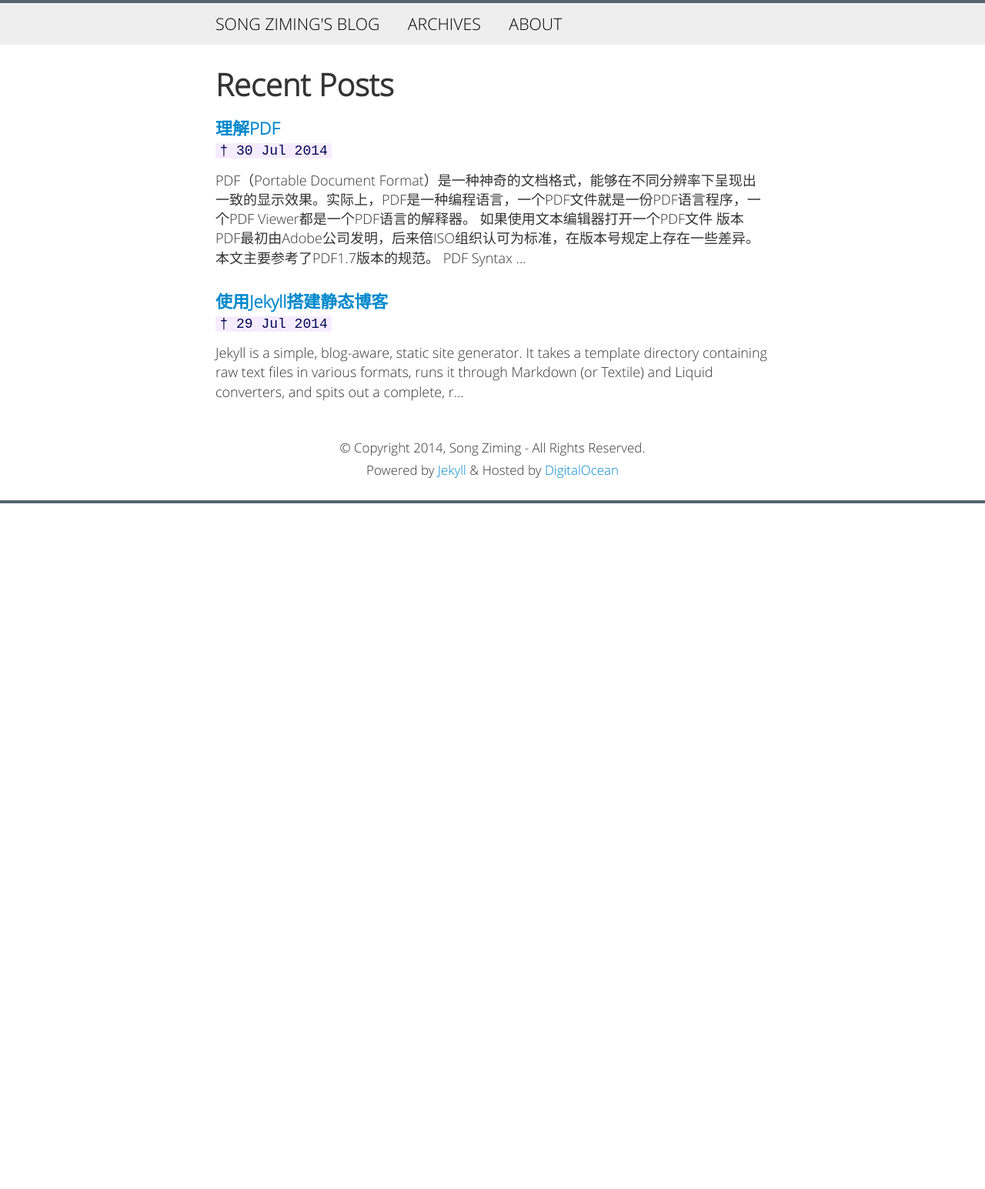
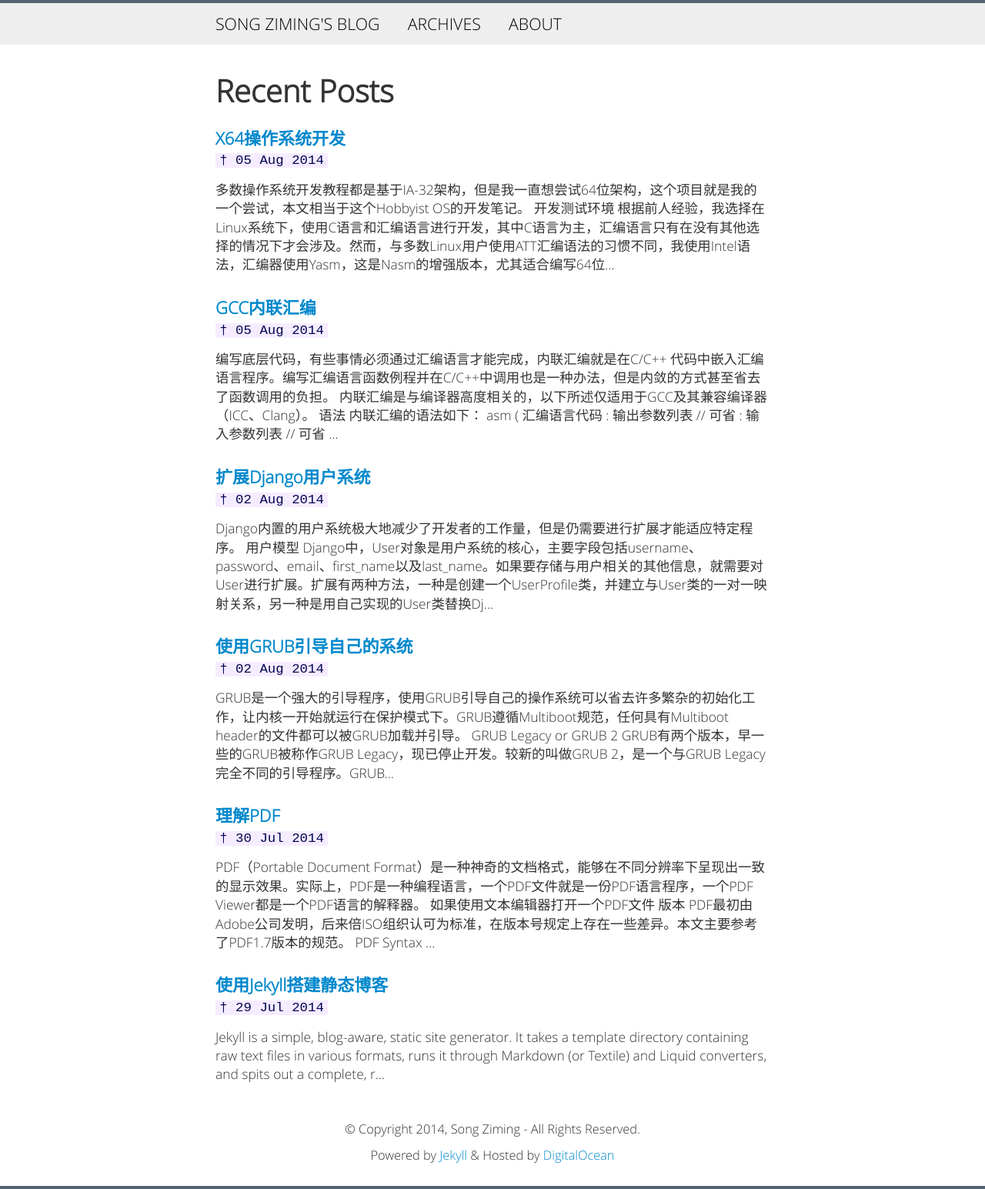
Before and after one commit to jianhanglin/blog, a Jekyll site: the page built from index.html, in a window 1280 px wide. Shown: the whole page at 77% size. Built offline with Jekyll 4.4.1, drawn with Linux system fonts in a browser that asks for light colours; Markdown is read by kramdown in place of the engine named in the settings; the list of posts is cut into pages by our own code; before the commit the page ends 900 px from its top, so only the background shows below that.

Commit message:
New posts and minor style modifications.

```diff
--- /dev/null
+++ b/_posts/2014-08-02-boot-os-using-grub.md
@@ -0,0 +1,109 @@
+---
+layout: post
+title: 使用GRUB引导自己的系统
+---
+GRUB是一个强大的引导程序，使用GRUB引导自己的操作系统可以省去许多繁杂的初始化工作，让内核一开始就运行在保护模式下。GRUB遵循Multiboot规范，任何具有Multiboot header的文件都可以被GRUB加载并引导。
+
+### GRUB Legacy or GRUB 2
+
+GRUB有两个版本，早一些的GRUB被称作GRUB Legacy，现已停止开发。较新的叫做GRUB 2，是一个与GRUB Legacy**完全不同**的引导程序。GRUB 2的功能强大一些，但是用于引导自己的系统，还是GRUB Legacy更容易配置。
+
+### 引导过程
+
+计算机开机或重置时，首先执行的是加电自检（Power On Self Test，POST）过程，其中就包括检索可引导设备。现代计算机通常允许用户手动设定设备引导顺序，BIOS会按照这个顺序逐一查找可引导的设备。
+
+判断一个设备是否可引导，标志就是这个设备第一个扇区的最后两个字节，如果第511个字节是`0x55`，第512个字节是`0xAA`，那么BIOS就认为这是一个可以引导的设备，并将这个设备的第一个扇区加载到内存地址`0x0000:0x7c00`处（实模式），然后跳转到那里开始执行，这个扇区也叫做引导扇区。
+
+引导扇区空间有限，因此大多数引导程序都会使用多级引导，即利用引导扇区加载第二级引导程序，再用第二级引导程序加载第三级……最终将内核载入内存，完成一些初始化操作并开始执行内核。
+
+### Multiboot规范
+
+Multiboot规范是GRUB所遵循的标准，要让内核镜像能够通过GRUB引导，就必须符合Multiboot规范。根据规范，内核镜像中必须包含一个名为Multiboot Header的数据结构，格式如下表所示：
+
+| 偏移 | 类型 | 字段名称 |
+|:------:|:----:|:-------:|
+| 0 | uint32 | magic |
+| 4 | uint32 | flags |
+| 8 | uint32 | checksum |
+| 12 | uint32 | header\_addr |
+| 16 | uint32 | load\_addr |
+| 20 | uint32 | load\_end\_addr |
+| 24 | uint32 | bss\_end\_addr |
+| 28 | uint32 | entry\_addr |
+| 32 | uint32 | mode_type |
+| 36 | uint32 | width |
+| 40 | uint32 | height |
+| 44 | uint32 | depth |
+
+具体字段的描述请参见[Multiboot规范](http://www.gnu.org/software/grub/manual/multiboot/multiboot.html#Specification)，这里要注意的是，Multiboot Header必须是4字节对齐的，且这个数据结构的第一个双字必须出现在镜像文件前8K字节内。
+
+Multiboot规范中说，如果镜像文件是ELF格式，则不必提供地址信息（即\*\_addr字段）。然而，使用ELF固然方便，但也有很多限制，内核最理想的格式仍然是纯二进制。
+
+### Linker Script
+
+通过LD链接脚本，可以指定内核镜像在内存中的布局，同时提供相关位置信息给其他源程序，下面就是一个链接脚本
+
+~~~ {.ld}
+OUTPUT_FORMAT(binary)
+SECTIONS {
+    . = 1M;
+    .text : ALIGN(4) {
+        seg_text_start_addr = .;
+        *(.bootstrap)
+        *(.text)
+        seg_text_end_addr = .;
+    } = 0x90
+    .data : ALIGN(4) {
+        seg_data_start_addr = .;
+        *(.rodata);
+        *(.data);
+        seg_data_end_addr = .;
+    } = 0x90
+    .bss : ALIGN(4) {
+        seg_bss_start_addr = .;
+        *(COMMON);
+        *(.bss);
+        seg_bss_end_addr = .;
+    } = 0x90
+}
+~~~
+
+这个脚本首先指定输出格式为二进制格式，然后设置起始地址为1M，顺序定义代码段、数据段，以及BSS段，同时用符号记录各个段的起止地址，这些符号可以再C语言、汇编语言的程序中引用。
+
+### Header in Assembly
+
+上面的链接脚本中，使用了一个名为`bootstrap`的节，这就是定义Multiboot header的节，汇编代码如下（NASM格式）：
+
+~~~ {.assembly}
+extern seg_data_end_addr
+extern seg_bss_end_addr
+
+MB1_MAGIC equ 0x1BADB002
+MB1_FLAGS equ 1<<0|1<<1|1<<16
+MB1_CHECK equ -(MB1_MAGIC+MB1_FLAGS)
+
+[section .bootstrap]
+[bits 32]
+
+multiboot_start:
+        jmp     multiboot_entry
+
+ALIGN 4
+multiboot_header:
+        dd      MB1_MAGIC
+        dd      MB1_FLAGS
+        dd      MB1_CHECK
+
+        dd      multiboot_header    ; header_addr
+        dd      multiboot_start     ; load_addr
+        dd      seg_data_end_addr   ; load_end_addr
+        dd      seg_bss_end_addr    ; bss_end_addr
+        dd      multiboot_entry     ; entry_addr
+
+multiboot_entry:
+        ;; code goes here
+~~~
+
+### 制作可引导软盘镜像
+
+内核准备好之后，需要复制到一个安装了GRUB的存储器上在能用来启动计算机。最简单的方式就是找一个预装了GRUB的镜像，使用`mount`命令挂载，复制内核文件，编辑`menu.lst`并解除挂载即可。这个可引导镜像就可以用在虚拟机上进行测试了。
--- /dev/null
+++ b/_posts/2014-08-02-extending-django-user-system.md
@@ -0,0 +1,43 @@
+---
+layout: post
+title: 扩展Django用户系统
+---
+Django内置的用户系统极大地减少了开发者的工作量，但是仍需要进行扩展才能适应特定程序。
+
+### 用户模型
+
+Django中，User对象是用户系统的核心，主要字段包括username、password、email、first\_name以及last\_name。如果要存储与用户相关的其他信息，就需要对User进行扩展。扩展有两种方法，一种是创建一个UserProfile类，并建立与User类的一对一映射关系，另一种是用自己实现的User类替换Django用户系统中默认的User类。
+
+### 扩展已有的User模型
+
+如果使用这种方法，数据库中将会有两个表，一张表存储基本用户信息，另一张表存储用户的额外信息，并通过一对一关系与基本用户信息表关联起来。下面的代码创建了UserProfile类，用来存储用户的额外信息：
+
+~~~ {.python}
+from django.db import models
+from django.contrib.auth.models import User
+
+class UserProfile(models.Model):
+    user = models.OneToOneField(User)   # 建立与User模型的一对一映射
+    signature = models.CharField(max_length=200)
+    # other attributes ...
+~~~
+
+这样，每次创建User对象的时候，都要手动创建UserProfile对象，因为UserProfile只是一个普通的Django模型而已。
+
+### 替换默认的User模型
+
+另一种方法是使用自己实现的User类替换默认的User类，例如在应用user_system中实现了User类，可以在工程的settings.py文件中进行如下设置：
+
+~~~ {.python}
+AUTH_USER_MODEL = 'user_system.User'
+~~~
+
+需要注意的是，这样做会改变数据表结构，因此替换默认的User之后需要执行`./manage.py syncdb`来同步数据库。另外，由于替换了默认的User模型，代码中不能再使用`django.contrib.auth.models.User`，而应使用`django.contrib.auth.get_user_model()`来引用。
+
+自己实现User模型，需要至少提供Django内置User所具有的属性和方法，因此最简洁的方法是继承`django.contrib.auth.models.AbstractBaseUser`类，下面是一个自定义User模型的实例：
+
+~~~ {.python}
+from django.contrib.auth.models import AbstractBaseUser
+class Account(AbstractBaseUser):
+
+~~~
--- /dev/null
+++ b/_posts/2014-08-05-gcc-inline-assembly.md
@@ -0,0 +1,53 @@
+---
+layout: post
+title: GCC内联汇编
+---
+编写底层代码，有些事情必须通过汇编语言才能完成，内联汇编就是在C/C++
+代码中嵌入汇编语言程序。编写汇编语言函数例程并在C/C++中调用也是一种办法，但是内敛的方式甚至省去了函数调用的负担。
+
+内联汇编是与编译器高度相关的，以下所述仅适用于GCC及其兼容编译器（ICC、Clang）。
+
+### 语法
+
+内联汇编的语法如下：
+
+~~~ {.c}
+asm ( 汇编语言代码
+    : 输出参数列表     // 可省
+    : 输入参数列表     // 可省
+    : 变更寄存器列表   // 可省
+);
+~~~
+
+首先是一个`asm`关键字（C99环境中asm不是关键字，需使用`-std=gnu99`，或将`asm`换成`__asm__`），其次是汇编语言代码，这是一个包含了汇编代码的字符串，默认使用ATT格式，但是寄存器的前缀`%`要换成`%%`，例如：
+
+~~~ {.c}
+asm ("movl %%eax, %%ebx");
+~~~
+
+内联汇编的强大之处在于可以利用C/C++代码中的变量，例如下面的代码，实现了从`a`到`b`的赋值：
+
+~~~ {.c}
+int a = 10, b;
+asm ("movl %1, %%eax;
+      movl %%eax, %0;"
+    :"=r"(b)    // 输出
+    :"r"(a)     // 输入
+    :"%eax"     // 变更的寄存器
+);
+~~~
+
+汇编代码中的`%0`引用第一个参数，`%1`引用第二个参数。
+
+### 参数
+
+上面例子中，指定了`a`为输入参数，`b`为输出参数，`eax`为改变的寄存器。指定输入输出参数时，字符串中的字母常量表示该参数存放在何处（约束），常见取值有：
+
+| 约束 | 含义 |
+|:----:|:----:|
+| `g` | 任意位置 |
+| `r` | 寄存器 |
+| `N` | 常数 |
+| `a` | eax寄存器 |
+
+输出参数若包含等号，则说明该参数是只写的，如果参数既是输入又是输出，则应该在输出参数列表中指定，并且不包含等号。
--- /dev/null
+++ b/_posts/2014-08-05-x64-os-dev.md
@@ -0,0 +1,457 @@
+---
+layout: post
+title: X64操作系统开发
+---
+> 多数操作系统开发教程都是基于IA-32架构，但是我一直想尝试64位架构，这个项目就是我的一个尝试，本文相当于这个Hobbyist OS的开发笔记。
+
+### 开发测试环境
+
+根据前人经验，我选择在Linux系统下，使用C语言和汇编语言进行开发，其中C语言为主，汇编语言只有在没有其他选择的情况下才会涉及。然而，与多数Linux用户使用ATT汇编语法的习惯不同，我使用Intel语法，汇编器使用Yasm，这是Nasm的增强版本，尤其适合编写64位代码。C语言编译器使用Clang，理论上与GCC兼容，但是错误报告更加友好，而且据说优化效果胜过GCC。
+
+内核编译为纯二进制格式，使用GRUB（Legacy）引导，这样就避免了手动编写引导扇区的麻烦。系统测试使用QEMU虚拟机，引导软盘镜像启动。
+
+自动化构建工具GNUmake用来编译整个项目，Makefile是手动编写而非自动生成的。Makefile自动发现所有的源代码文件，根据后缀名不同分为不同类型执行不同编译操作，最终链接成统一的`kernel.bin`。
+
+~~~ {.makefile}
+# directories
+SRCDIRS :=  x64 kernel library
+INCDIRS :=  include
+BLDDIR  :=  build
+
+# search files using suffix
+SOURCES :=  $(foreach DIR, $(SRCDIRS), $(wildcard $(DIR)/*.asm $(DIR)/*.c))
+HEADERS :=  $(foreach DIR, $(INCDIRS), $(wildcard $(DIR)/*.h))
+OBJECTS :=  $(foreach OBJECT, $(patsubst %.asm, %.asm.o, \
+                $(patsubst %.c, %.c.o, $(SOURCES))), $(BLDDIR)/$(OBJECT))
+TARGET  :=  $(BLDDIR)/kernel.bin
+FLOPPY  :=  fd.img
+
+# toolchain
+AS	:=	yasm
+AFLAGS	:=	-f elf64
+CC	:=	clang
+CFLAGS	:=	-c -std=c99 -I $(INCDIRS) \
+		-ffreestanding -fno-builtin -nostdlib -nostdinc \
+		-mcmodel=large -mno-mmx -mno-sse -mno-sse2 -mno-sse3 -mno-3dnow \
+		-Wall -Wextra
+LD	:=	ld
+LFLAGS	:=	-T link.lds
+
+# pseudo-targets
+.PHONY	:=	bin write run all clean
+
+bin:	$(TARGET)
+
+# This command needs to be run as root.
+write:	$(TARGET) $(FLOPPY)
+	mount $(FLOPPY) /mnt
+	cp $(TARGET) /mnt
+	umount /mnt
+
+run:	$(FLOPPY)
+	qemu-system-x86_64 -m 32 -smp 2 -fda $(FLOPPY)
+
+all:    build write run
+
+clean:
+	- rm $(OBJECTS) $(TARGET)
+
+$(TARGET):	$(OBJECTS) link.lds
+	mkdir -p $(@D)
+	$(LD) $(LFLAGS) -o $@ $^
+
+$(BLDDIR)/%.asm.o:	%.asm
+	mkdir -p $(@D)
+	$(AS) $(AFLAGS) -o $@ $<
+
+$(BLDDIR)/%.c.o:	%.c $(HEADERS)
+	mkdir -p $(@D)
+	$(CC) $(CFLAGS) -o $@ $<
+~~~
+
+### 一个可以开机的“OS”
+
+开发的第一步，就是做一个能够引导的内核。前文说到，我使用GRUB作为引导器，要让GRUB能够引导自己的操作系统内核，那么内核镜像就必须满足GRUB的要求。GRUB遵循的是Multiboot Specification，根据此规范，内核镜像必须包含Multiboot Header结构。
+
+Multiboot Header中需要内核的一些信息，如内核加载到的内存地址，内核在内存中的结束位置，BSS段的结束位置，相当于编写这个内核的同时就要知道内核编译之后的大小，解决方法就是让链接器重定位的时候完成。
+
+Linux工具链中的链接器ld有一个非常有用的功能，那就是可以通过脚本控制链接器的行为，下面就是该系统使用的ld链接脚本：
+
+~~~ {.ld}
+OUTPUT_FORMAT(binary)
+
+SECTIONS {
+    . = 1M;
+    kernel_load_addr = .;
+    .text : ALIGN(4) {
+        seg_text_start_addr = .;
+        *(.bootstrap)
+        *(.text)
+        seg_text_end_addr = .;
+    } = 0x90
+    .data : ALIGN(4) {
+        seg_data_start_addr = .;
+        *(.rodata)
+        *(.data)
+        seg_data_end_addr = .;
+    } = 0x90
+    .bss : ALIGN(4) {
+        seg_bss_start_addr = .;
+        *(COMMON)
+        *(.bss)
+        seg_bss_end_addr = .;
+    } = 0x90
+}
+~~~
+
+这个脚本首先指定输出格式为纯二进制格式，然后设置起始地址为1M，也就是内核将会加载到物理内存地址1M位置处（因为1M以下的内存千疮百孔，最好别动）。另外还定义了若干section，将每个section的起始地址、结束地址记录在了变量中，这些变量（确切地说应该是符号）在C语言、汇编语言的程序中是可以引用的，这样就能知道内核在内存中的布局了。
+
+Multiboot Header在汇编程序boot.asm中提供，代码如下：
+
+~~~ {.assembly}
+extern kernel_load_addr
+extern seg_data_end_addr
+extern seg_bss_end_addr
+
+MB1_MAGIC equ 0x1badb002
+MB1_FLAGS equ 1<<0|1<<1|1<<16
+MB1_CHECK equ -(MB1_MAGIC+MB1_FLAGS)
+
+[section .bootstrap]
+[BITS 32]
+        jmp     multiboot_entry
+
+ALIGN 4
+multiboot_header:
+        dd      MB1_MAGIC
+        dd      MB1_FLAGS
+        dd      MB1_CHECK
+
+        dd      multiboot_header        ; header addr
+        dd      kernel_load_addr        ; load addr
+        dd      seg_data_end_addr       ; load end addr
+        dd      seg_bss_end_addr        ; bss end addr
+        dd      multiboot_entry         ; entry addr
+
+multiboot_entry:
+        ;; put code here
+~~~
+
+内核被GRUB引导起来，就会从`multiboot_entry`的地方开始执行，可以写一段程序，向屏幕打印一个字母：
+
+~~~ {.asembly}
+multiboot_entry:
+        mov     ah, 0x0E    ; 黑底黄色字
+        mov     al, 'H'
+        mov     [0xb8000], ax
+        jmp     $           ; 死循环
+~~~
+
+### 进入64位环境
+
+当机器刚刚启动时，CPU处于实模式，GRUB将模式切换到保护模式并将控制权交给内核。也就是说，当boot.asm的代码运行起来时，CPU处于保护模式。从32位保护模式向64位长方式的转换部分主要参考了osdev上的[这篇文章](http://wiki.osdev.org/User:Stephanvanschaik/Setting_Up_Long_Mode)，代码如下：
+
+~~~ {.assembly}
+extern init
+
+extern kernel_load_addr
+extern seg_data_end_addr
+extern seg_bss_end_addr
+
+MB1_MAGIC equ 0x1badb002
+MB1_FLAGS equ 1<<0|1<<1|1<<16
+MB1_CHECK equ -(MB1_MAGIC+MB1_FLAGS)
+
+[section .bootstrap]
+[BITS 32]
+        jmp     multiboot_entry
+
+ALIGN 4
+multiboot_header:
+        dd      MB1_MAGIC
+        dd      MB1_FLAGS
+        dd      MB1_CHECK
+
+        dd      multiboot_header        ; header addr
+        dd      kernel_load_addr        ; load addr
+        dd      seg_data_end_addr       ; load end addr
+        dd      seg_bss_end_addr        ; bss end addr
+        dd      multiboot_entry         ; entry addr
+
+multiboot_entry:
+        ; disable interruption
+        cli
+
+        ; store boot information
+        mov     [multiboot_magic], eax
+        mov     [multiboot_info], ebx
+
+        ; setup kernel stack
+        mov     esp, kernel_stack_top
+
+        ; clear flags register
+        push    0
+        popf
+
+        mov     ebp, 0
+
+check_long_mode:
+        ; check CPUID
+        pushfd
+        pop     eax
+        mov     ecx, eax
+        xor     eax, 1 << 21
+        push    eax
+        popfd
+        pushfd
+        pop     eax
+        push    ecx
+        popfd
+        xor     eax, ecx
+        jz      no_long_mode
+
+        ; check CPUID extended functions
+        mov     eax, 0x80000000
+        cpuid
+        cmp     eax, 0x80000001
+        jb      no_long_mode
+
+        ; check long mode  existence
+        mov     eax, 0x80000001
+        cpuid
+        test    edx, 1 << 29
+        jz      no_long_mode
+
+enter_long_mode:
+        ; disable paging (to be safe)
+        mov     eax, cr0
+        and     eax, 0x7fffffff
+        mov     cr0, eax
+
+        ; clear the memory from 4K to 20K.
+        mov     edi, 0x1000
+        mov     cr3, edi
+        xor     eax, eax
+        mov     ecx, 4096
+        rep     stosd
+        mov     edi, cr3
+
+        ; setup PLM4, PLT, PDT
+        mov     dword [edi], 0x2003
+        add     edi, 0x1000
+        mov     dword [edi], 0x3003
+        add     edi, 0x1000
+        mov     dword [edi], 0x4003
+        add     edi, 0x1000
+
+        mov     ebx, 0x00000003
+        mov     ecx, 512
+.set_entry:
+        mov     dword [edi], ebx
+        add     ebx, 0x1000
+        add     edi, 8
+        loop    .set_entry
+
+        ; enable PAE-paging
+        mov     eax, cr4
+        or      eax, 1 << 5
+        mov     cr4, eax
+
+        ; set LM-bit
+        mov     ecx, 0xc0000080
+        rdmsr
+        or      eax, 1 << 8
+        wrmsr
+
+        ; enable paging
+        mov     eax, cr0
+        or      eax, 1 << 31
+        mov     cr0, eax
+
+        ; enter 64-bit submode
+        lgdt    [gdt.ptr]
+        jmp     gdt.code0:long_mode_entry
+
+        ; should never return here
+        jmp     $
+
+no_long_mode:
+        ; clear screen
+        mov     edi, 0xb8000
+        mov     eax, 0x0f200f20
+        mov     ecx, 1000
+        rep     stosd
+
+        ; write error message
+        mov     edi, 0xb8000
+        mov     esi, err_msg
+        mov     ecx, err_msg_len
+        mov     ah, 0x0f
+.print:
+        lodsb
+        stosw
+        loop    .print
+
+        hlt
+        jmp     $
+
+[BITS 64]
+long_mode_entry:
+        cli
+        mov     ax, gdt.data0
+        mov     ds, ax
+        mov     es, ax
+        mov     edi, 0xb8000            ; Clear screen
+        mov     rax, 0x1f201f201f201f20
+        mov     ecx, 500
+        rep     stosq
+
+        mov     edi, [multiboot_magic]  ; zero extend to rdi
+        mov     esi, [multiboot_info]   ; zero extend to rsi
+        call    init
+
+        ; halt on return
+        hlt
+        jmp     $
+
+[section .data]
+[BITS 32]
+gdt:            ; Global Descriptor Table (64-bit).
+.null:  equ     $ - gdt     ; null descriptor
+        dq      0
+.code0: equ     $ - gdt     ; code descriptor
+        dw      0           ; limit [0:15]
+        dw      0           ; base [0:15]
+        db      0           ; base [16:23]
+        db      10011000b   ; Present, DPL=0, non-conforming
+        db      00100000b   ; 64-bit
+        db      0           ; base [24:31]
+.data0: equ     $ - gdt     ; data descriptor
+        dw      0           ; limit [0:15]
+        dw      0           ; base [0:15]
+        db      0           ; base [16:23]
+        db      10010000b   ; Present, DPL=0
+        db      0           ; limit [16:19] and attr
+        db      0           ; base [24:31]
+.code3: equ     $ - gdt     ; code descriptor
+        dw      0           ; limit [0:15]
+        dw      0           ; base [0:15]
+        db      0           ; base [16:23]
+        db      11111000b   ; Present, DPL=0, non-conforming
+        db      00100000b   ; 64-bit
+        db      0           ; base [24:31]
+.data3: equ     $ - gdt     ; data descriptor
+        dw      0           ; limit [0:15]
+        dw      0           ; base [0:15]
+        db      0           ; base [16:23]
+        db      11110000b   ; Present, DPL=0
+        db      0           ; limit [16:19] and attr
+        db      0           ; base [24:31]
+
+.ptr:           ; The GDT-pointer.
+        dw      $ - gdt - 1 ; Limit.
+        dq      gdt         ; Base.
+
+err_msg:       db      "PANIC: No X64 Support!"
+err_msg_len    equ     $ - err_msg
+
+multiboot_magic         dd      0
+multiboot_info          dd      0
+
+[section .bss]
+[BITS 32]
+kernel_stack:   resb 0x1000
+kernel_stack_top:
+~~~
+
+这就是boot.asm的全部，代码可能有点长，但是逻辑应该是很清晰的。首先判断是否支持64位，如果支持，那么加载GDT、开启PAE分页，跳转到64位模式开始执行。
+
+需要指明的是，这段代码开启了分页，但是仅仅映射了前2MB内存，并且将4张表放在了从4K开始的16KB空间内。
+
+### 解析Multiboot info
+
+GRUB在引导过程中获取了许多与机器相关的信息，并将其放在Multiboot Info Struct中，其中我所关心的是Memory Map，可以通过下面的代码获得：
+
+~~~ {.c}
+multiboot_memory_map_t *mmap = (multiboot_memory_map_t *)mbi->mmap_addr;
+uint32_t mmap_len = mbi->mmap_length;
+
+int i = 0;
+multiboot_memory_map_t *entry = mmap;
+
+raw_write("[SIZE]        [ADDR]              [LENGTH]            [TYPE]", 80);
+while (entry + sizeof(multiboot_memory_map_t) < mmap + mmap_len) {
+    raw_write(int32_to_str(entry->size, 10), 160 + 80*i);
+    raw_write(int64_to_str(entry->addr, 16), 174 + 80*i);
+    raw_write(int64_to_str(entry->len,  16), 194 + 80*i);
+    raw_write(int32_to_str(entry->type, 16), 214 + 80*i);
+    ++i;
+    entry = (multiboot_memory_map_t *)((unsigned int)entry + entry->size +sizeof(unsigned int));
+}
+~~~
+
+其中的`raw_write`是调试用的输出函数，第二个参数是输出的位置。
+
+### 中断
+
+中断是一个绕不过的而且还非常重要的功能，要启用中断，首先要有一个IDT，64位环境下，IDT描述符的结构如下：
+
+~~~ {.c}
+struct idt_descriptor {
+    uint16_t    offset_l;        // [0:15]
+    uint16_t    selector;
+    uint8_t     ist     :3,
+                        :5;
+    uint8_t     type    :4,
+                s       :1,     // S: 0 -- system
+                dpl     :2,     // DPL
+                p       :1;     // Present
+    uint16_t    offset_m;       // [16:31]
+    uint32_t    offset_h;       // [32:63]
+    uint32_t            :32;
+} __attribute__((packed));
+typedef struct idt_descriptor idt_descriptor_t;
+~~~
+
+作为一个最简单的例子，可以创建一个128个表项的IDT，每个条目的offset都指向同一个函数，然后调用int指令：
+
+~~~ {.c}
+idt_descriptor_t idt[128];
+
+void make_idt_descriptor(idt_descriptor_t *desc, uint64_t offset, uint8_t type, uint8_t dpl) {
+    desc->selector = 8;
+    desc->ist = 0;
+    desc->type = type;
+    desc->s = 0;
+    desc->dpl = dpl;
+    desc->p = 1;
+    desc->offset_l = (uint16_t) (offset & 0xffff);
+    desc->offset_m = (uint16_t) ((offset >> 16) & 0xffff);
+    desc->offset_h = (uint32_t) ((offset >> 32) & 0xffffffff);
+}
+
+static inline void lidt(void* base, uint16_t size) {
+    struct {
+        uint16_t length;
+        uint64_t base;
+    } __attribute__((packed)) idtr;
+    idtr.length = size;
+    idtr.base = (uint64_t)base;
+    __asm__("lidt (%0)" :: "r"(&idtr));
+}
+
+void handler() {
+    raw_write("INTERRUPTION!!!", 1600);
+    while (1) {}
+}
+
+void setup_idt() {
+    for (int i = 0; i < 256; ++i) {
+        make_idt_descriptor(&idt[i], handler, 0xe, 0);
+    }
+    lidt(idt, 128*16-1);
+    __asm__ ("int $0x20");
+}
+~~~
+
+上面的代码运行之后会在屏幕上看到`INTERRUPTION!!!`的字样。
--- a/assets/css/style.css
+++ b/assets/css/style.css
@@ -16,7 +16,7 @@
 /* Main style */
 body {
     font-family: 'Open Sans', Helvetica, Arial, 'Hiragino Sans GB', 'WenQuanYi Micro Hei', 'Microsoft YaHei', sans-serif;
-    font-size: 18px;
+    font-size: 17.4px;
     line-height: 1.4;
     color: #333;
     border-top: 4px solid #556270;
@@ -51,7 +51,7 @@ a:hover {
 }
 h1, h2, h3, h4, h5, h6 {
     font-weight: 600;
-    margin-top: 0.6em;
+    margin-top: 0.8em;
     margin-bottom: 0.3em;
 }
 h1 { font-size: 40px; }
@@ -60,8 +60,11 @@ h3 { font-size: 26px; }
 h4 { font-size: 22px; }
 h5 { font-size: 20px; }
 h6 { font-size: 18px; }
-p, ul, ol, table, pre {
-    margin-top: 0.7em;
+p {
+    margin: 0.7em 0;
+}
+ul, ol, table, pre {
+    margin: 0.2em 0;
 }
 ol, ul {
     list-style-type: disc;
```
Also changed, not shown: _drafts/2014-06-21-gdb-mi.md (added, +9 -0 lines), _drafts/2014-08-02-pandoc-markdown.md (added, +5 -0 lines), _drafts/2014-08-03-freebsd.md (added, +22 -0 lines), _drafts/2014-08-04-haskell-programming.md (added, +32 -0 lines), _posts/2014-07-29-using-jekyll.md (+1 -1 lines).
